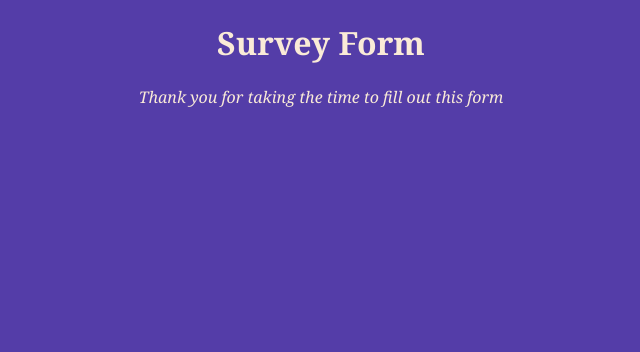
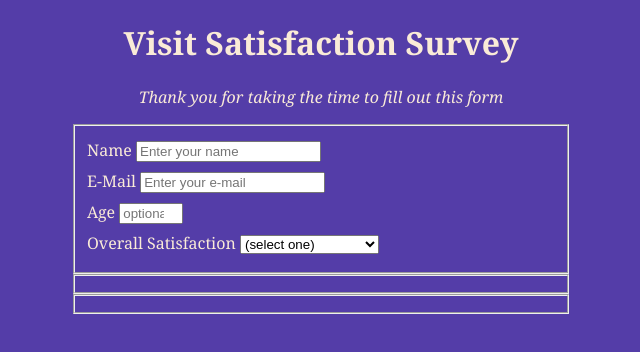
Before and after one commit to BrycePoindexter/SurveyFormProject, a plain HTML site: page index.html in a window 1280 px wide. Shown: the whole page, without its empty margins (319-959 px from the left). Drawn offline with Linux system fonts and the light colour scheme.

Commit message:
Updated first fieldset

```diff
--- a/index.html
+++ b/index.html
@@ -6,10 +6,25 @@
     <meta charset="utf-8">
   </head>
   <body>
-    <h1 id="title">Survey Form</h1>
+    <h1 id="title">Visit Satisfaction Survey</h1>
     <p><em>Thank you for taking the time to fill out this form</em></p>
-    <form method="post" action="https://register-demo.freecodecamp.org">
-
+    <form id="survey-form" method="post" action="https://register-demo.freecodecamp.org">
+        <fieldset>
+            <label id="name-label" for="name">Name <input id="name" name="name" type="text" placeholder="Enter your name" required /></label>
+            <label id="email-label" for="email">E-Mail <input id="email" name="email" type="email" placeholder="Enter your e-mail" required /></label>
+            <label id="number-label" for="number">Age <input id="number" name="number" type="number" min="18" max="120" placeholder="optional"</label>
+            <label id="dropdown" for="satisfaction">Overall Satisfaction
+                <select id="satisfaction" name="satisfaction">
+                    <option value="">(select one)</option>
+                    <option value="0">Highly Dissatisfied</option>
+                    <option value="1">Dissatisfied</option>
+                    <option value="2">Not Highly Satisfied</option>
+                    <option value="3">Highly Satisfied</option>
+                </select>
+            </label>
+        </fieldset>
+        <fieldset></fieldset>
+        <fieldset></fieldset>
     </form>
   </body>
 </html>
--- a/styles.css
+++ b/styles.css
@@ -20,3 +20,8 @@ form {
     margin: 0 auto;
     padding-bottom: 2em;
   }
+
+  label {
+    display: block;
+    margin: 0.5rem 0;
+  }
```
